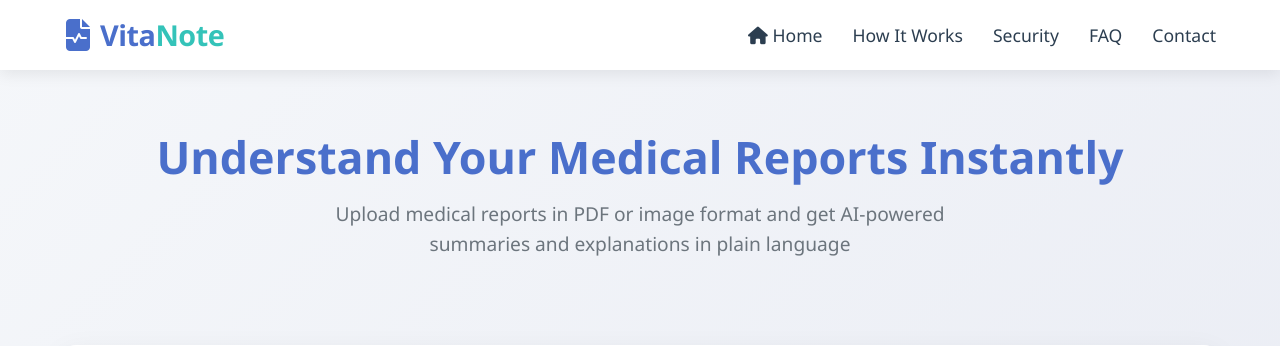
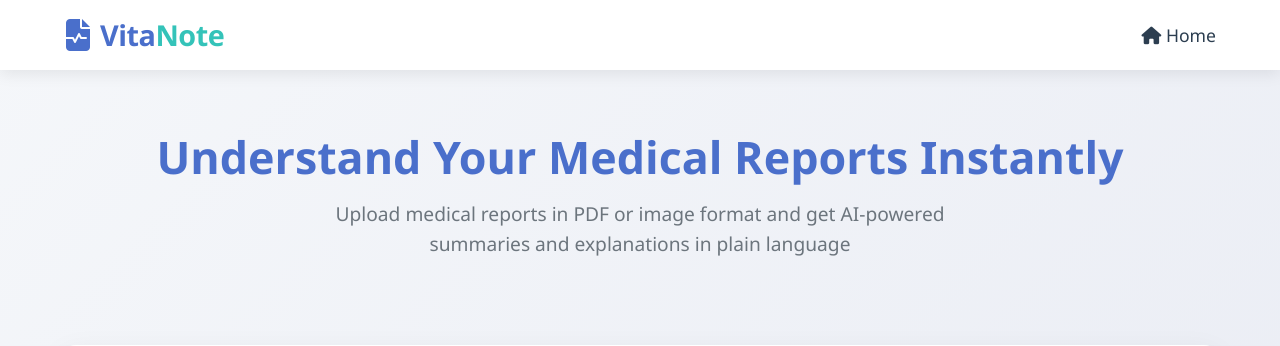
Before and after one commit to AbiramiNM/medical_llm, a Flask app: page / in a window 1280 px wide. Shown: the top 346 px of the page. Run offline with Flask 3, Linux system fonts and the light colour scheme.

Commit message:
Simplify navigation: keep only Home button

```diff
--- a/backend/templates/upload.html
+++ b/backend/templates/upload.html
@@ -587,10 +587,6 @@
         </div>
         <div class="nav-links">
             <a href="#"><i class="fas fa-home"></i> Home</a>
-            <a href="#">How It Works</a>
-            <a href="#">Security</a>
-            <a href="#">FAQ</a>
-            <a href="#">Contact</a>
         </div>
     </nav>
 
```
